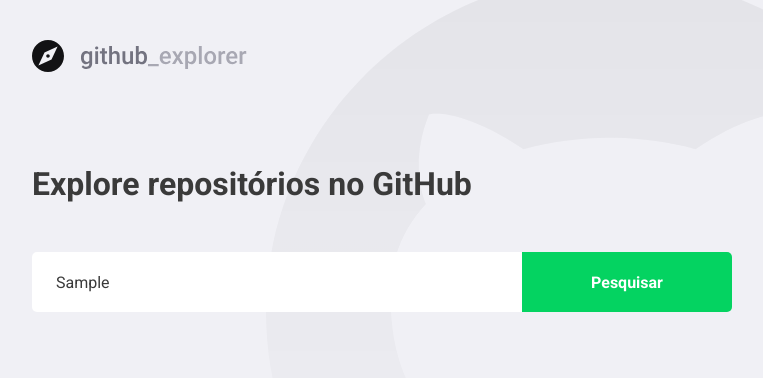
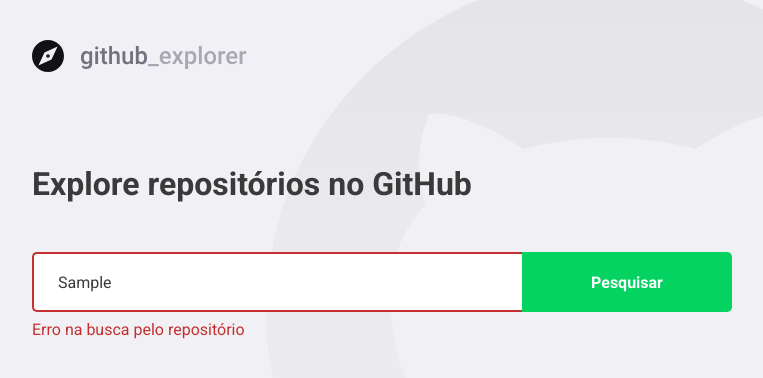
Before and after one commit to neagsg/GitHubExplorer, a React (Create React App) app: page / in a window 1280 px wide. Both pictures are taken after typing "Sample" into the empty fields and a click on the button "Pesquisar". Shown: the top 378 px of the page, without its empty margins (148-911 px from the left). Built offline with nearby package versions, Linux system fonts and the light colour scheme; no server answers.

Commit message:
Adicionado tratamento de error

```diff
--- a/src/pages/Dashboard/index.tsx
+++ b/src/pages/Dashboard/index.tsx
@@ -1,6 +1,6 @@
 import React, { useState, FormEvent } from 'react';
 import { FiChevronRight } from 'react-icons/fi';
-import { Title, Form, Repositories } from './styles';
+import { Title, Form, Repositories, Error } from './styles';
 import logoImg from '../../assets/logo.svg';
 import api from '../../services/api';
 
@@ -16,23 +16,34 @@
 const Dashboard: React.FC = () => {
   const [repositories, setRepositories] = useState<Repository[]>([]);
   const [newRepo, setNewRepo] = useState('');
+  const [inputError, setInputError] = useState('');
 
   async function handleAddRepository(event: FormEvent): Promise<void> {
     event.preventDefault();
 
-    const response = await api.get<Repository>(`repos/${newRepo}`);
+    if (!newRepo) {
+      setInputError('Digite o autor/nome do repositório');
+      return;
+    }
 
-    const repository = response.data;
+    try {
+      const response = await api.get<Repository>(`repos/${newRepo}`);
 
-    setRepositories([...repositories, repository]);
-    setNewRepo('');
+      const repository = response.data;
+
+      setRepositories([...repositories, repository]);
+      setNewRepo('');
+      setInputError('');
+    } catch (err) {
+      setInputError('Erro na busca pelo repositório');
+    }
   }
   return (
     <>
       <img src={logoImg} alt="GitHub Explorer" />
       <Title>Explore repositórios no GitHub</Title>
 
-      <Form onSubmit={handleAddRepository}>
+      <Form hasError={!!inputError} onSubmit={handleAddRepository}>
         <input
           placeholder="Digite o nome do repositório"
           value={newRepo}
@@ -40,6 +51,8 @@
         />
         <button type="submit">Pesquisar</button>
       </Form>
+
+      {inputError && <Error>{inputError}</Error>}
 
       <Repositories>
         {repositories.map(repository => (
--- a/src/pages/Dashboard/styles.ts
+++ b/src/pages/Dashboard/styles.ts
@@ -1,5 +1,9 @@
-import styled from 'styled-components';
+import styled, { css } from 'styled-components';
 import { shade } from 'polished';
+
+interface FormProps {
+  hasError: boolean;
+}
 
 export const Title = styled.h1`
   font-size: 32px;
@@ -10,7 +14,7 @@
   margin-top: 80px;
 `;
 
-export const Form = styled.form`
+export const Form = styled.form<FormProps>`
   margin-top: 40px;
   max-width: 700px;
   display: flex;
@@ -22,6 +26,14 @@
     border: 0;
     border-radius: 5px 0 0 5px;
     color: #3a3a3a;
+    border: 2px solid #fff;
+
+    ${props =>
+      props.hasError &&
+      css`
+        border-color: #c53030;
+        border-right: 0;
+      `}
 
     &::placeholder {
       color: #8a8ab3;
@@ -75,7 +87,8 @@
     }
 
     div {
-      margin-left: 16px;
+      margin: 0 16px;
+      flex: 1;
 
       strong {
         font-size: 20px;
@@ -94,3 +107,9 @@
     }
   }
 `;
+
+export const Error = styled.span`
+  display: block;
+  color: #c53030;
+  margin-top: 8px;
+`;
```
